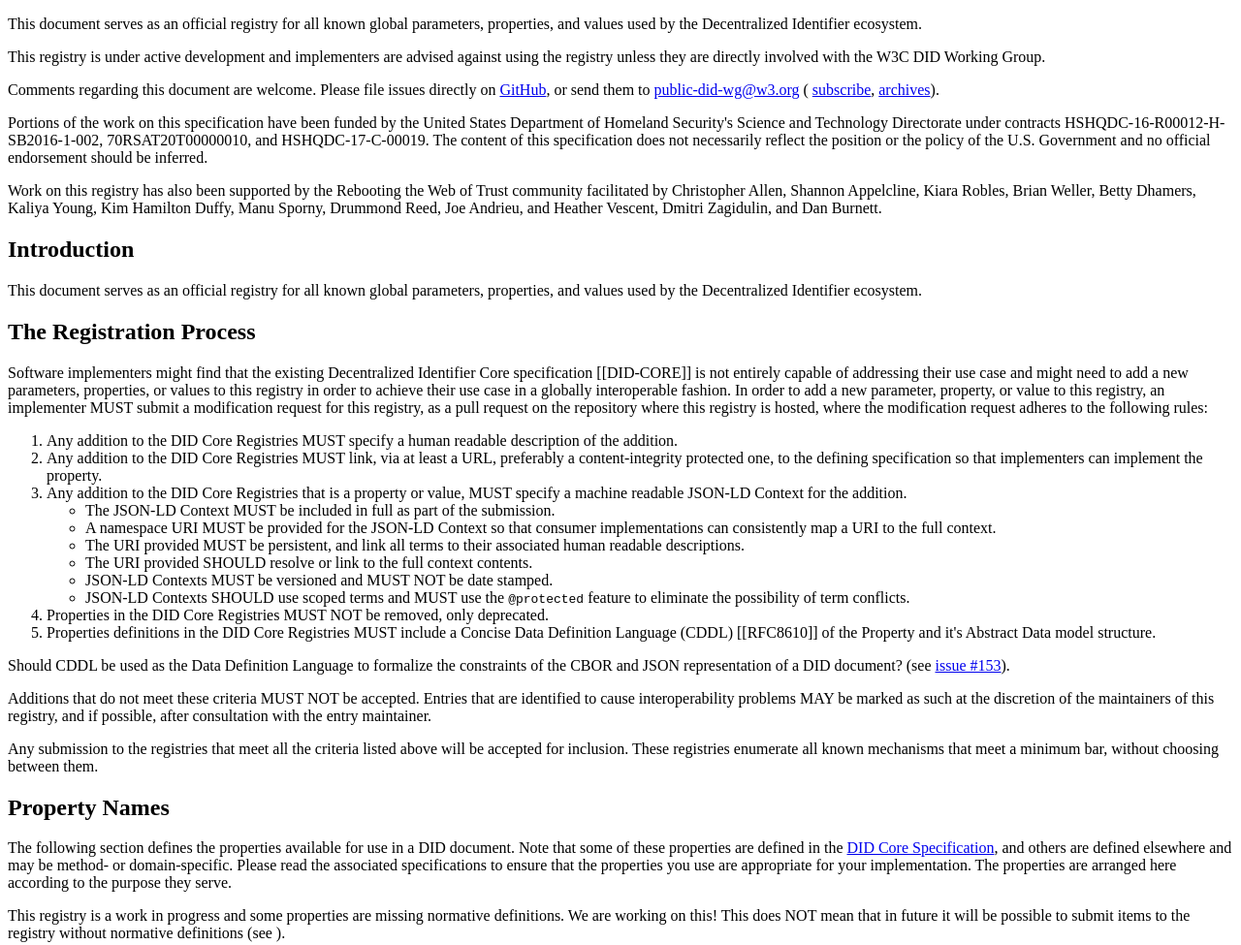
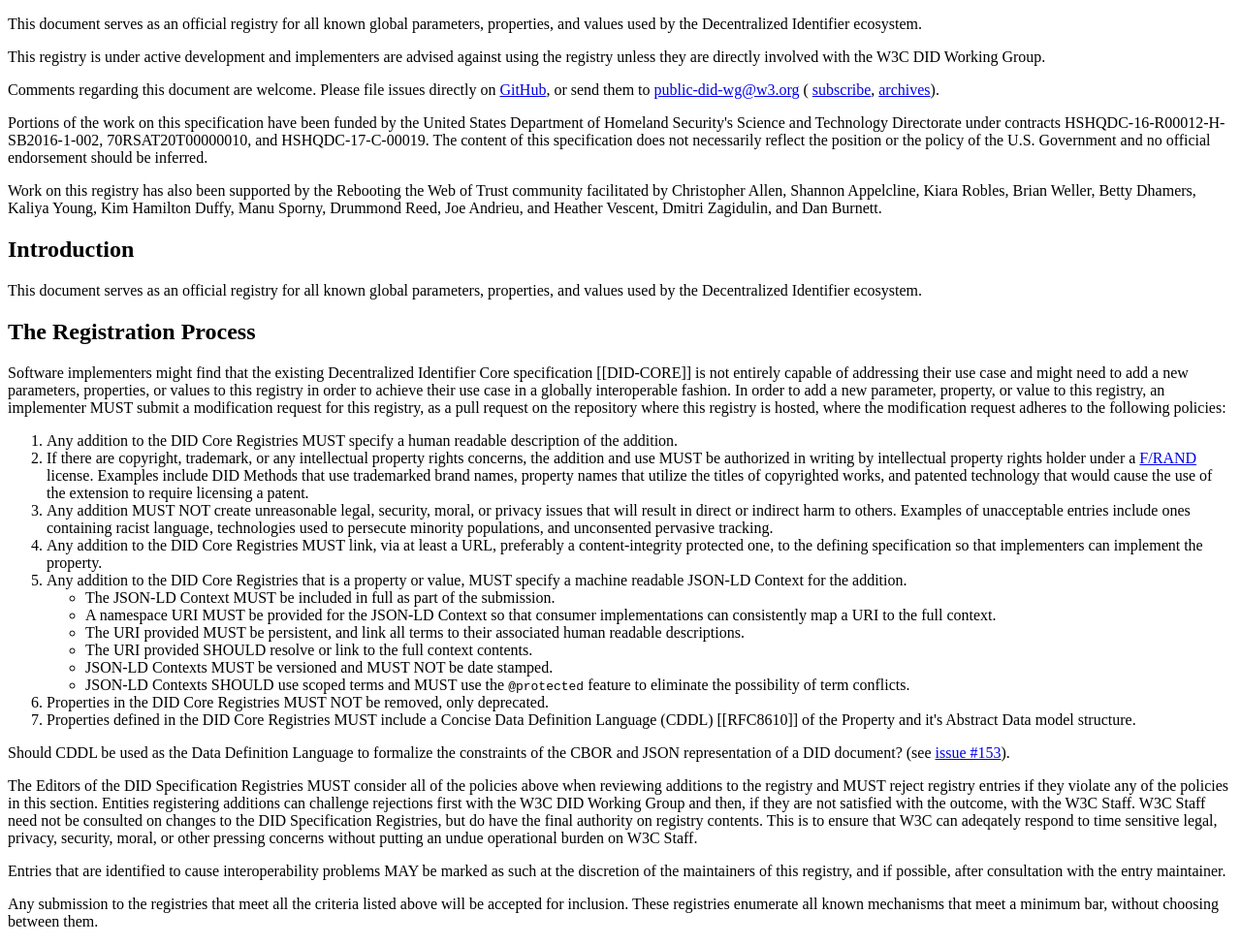
Before and after one commit to w3c/did-extensions, a plain HTML site: page index.html in a window 1280 px wide. Shown: the top 975 px of the page at 97% size. Drawn offline with Linux system fonts and the light colour scheme.

Commit message:
Implement resolutions from 2020-12-17 telecon.
https://www.w3.org/2019/did-wg/Meetings/Minutes/2020-12-17-did-topic#section2

```diff
--- a/index.html
+++ b/index.html
@@ -157,13 +157,29 @@
 to add a new parameter, property, or value to this registry, an implementer MUST
 submit a modification request for this registry, as a pull request on the
 repository where this registry is hosted, where the modification request adheres
-to the following rules:
+to the following policies:
     </p>
 
     <ol>
       <li>
 Any addition to the DID Core Registries MUST specify a human readable
 description of the addition.
+      </li>
+      <li>
+If there are copyright, trademark, or any intellectual property rights
+concerns, the addition and use MUST be authorized in writing by intellectual
+property rights holder under a
+<a href="https://en.wikipedia.org/wiki/Reasonable_and_non-discriminatory_licensing">F/RAND</a>
+license. Examples include DID Methods that use trademarked brand names,
+property names that utilize the titles of copyrighted works, and patented
+technology that would cause the use of the extension to require licensing a
+patent.
+      </li>
+      <li>
+Any addition MUST NOT create unreasonable legal, security, moral, or
+privacy issues that will result in direct or indirect harm to others. Examples
+of unacceptable entries include ones containing racist language, technologies
+used to persecute minority populations, and unconsented pervasive tracking.
       </li>
       <li>
 Any addition to the DID Core Registries MUST link, via at least a URL,
@@ -201,20 +217,35 @@
 Properties in the DID Core Registries MUST NOT be removed, only deprecated.
       </li>
       <li>
-Properties definitions in the DID Core Registries MUST include a Concise Data Definition Language (CDDL) [[RFC8610]] of the
-Property and it's Abstract Data model structure.
+Properties defined in the DID Core Registries MUST include a Concise Data
+Definition Language (CDDL) [[RFC8610]] of the  Property and it's Abstract Data
+model structure.
       </li>
     </ol>
 
     <p class="issue">
-      Should CDDL be used as the Data Definition Language to formalize the constraints of the CBOR and JSON representation of a DID document? (see <a href="https://github.com/w3c/did-spec-registries/issues/153">issue #153</a>).
-      </p>
+Should CDDL be used as the Data Definition Language to formalize the constraints
+of the CBOR and JSON representation of a DID document? (see <a
+href="https://github.com/w3c/did-spec-registries/issues/153">issue #153</a>).
+    </p>
 
     <p>
-Additions that do not meet these criteria MUST NOT be accepted. Entries that
-are identified to cause interoperability problems MAY be marked as such
-at the discretion of the maintainers of this registry, and if possible, after
-consultation with the entry maintainer.
+The Editors of the DID Specification Registries MUST consider all of the
+policies above when reviewing additions to the registry and MUST reject registry
+entries if they violate any of the policies in this section. Entities
+registering additions can challenge rejections first with the W3C DID Working
+Group and then, if they are not satisfied with the outcome, with the W3C Staff.
+W3C Staff need not be consulted on changes to the DID Specification Registries,
+but do have the final authority on registry contents. This is to ensure that W3C
+can adeqately respond to time sensitive legal, privacy, security, moral, or
+other pressing concerns without putting an undue operational burden on W3C
+Staff.
+    </p>
+
+    <p>
+Entries that are identified to cause interoperability problems MAY be marked as
+such at the discretion of the maintainers of this registry, and if possible,
+after consultation with the entry maintainer.
     </p>
 
     <p>
```
